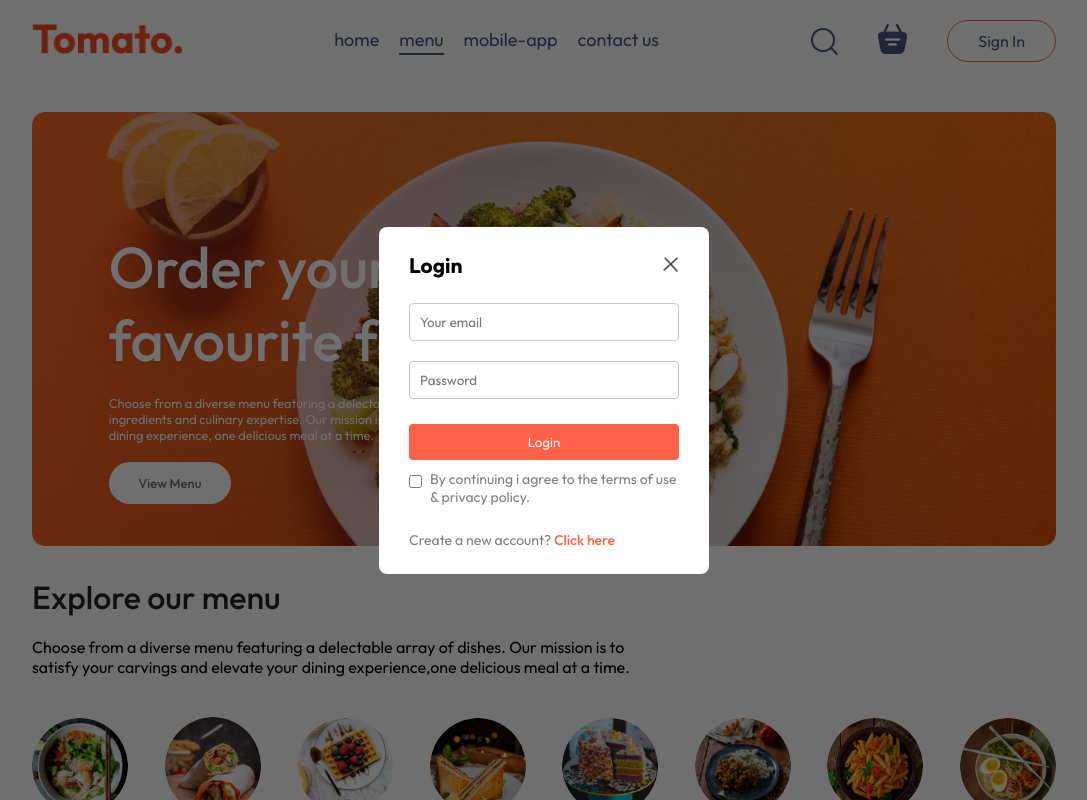
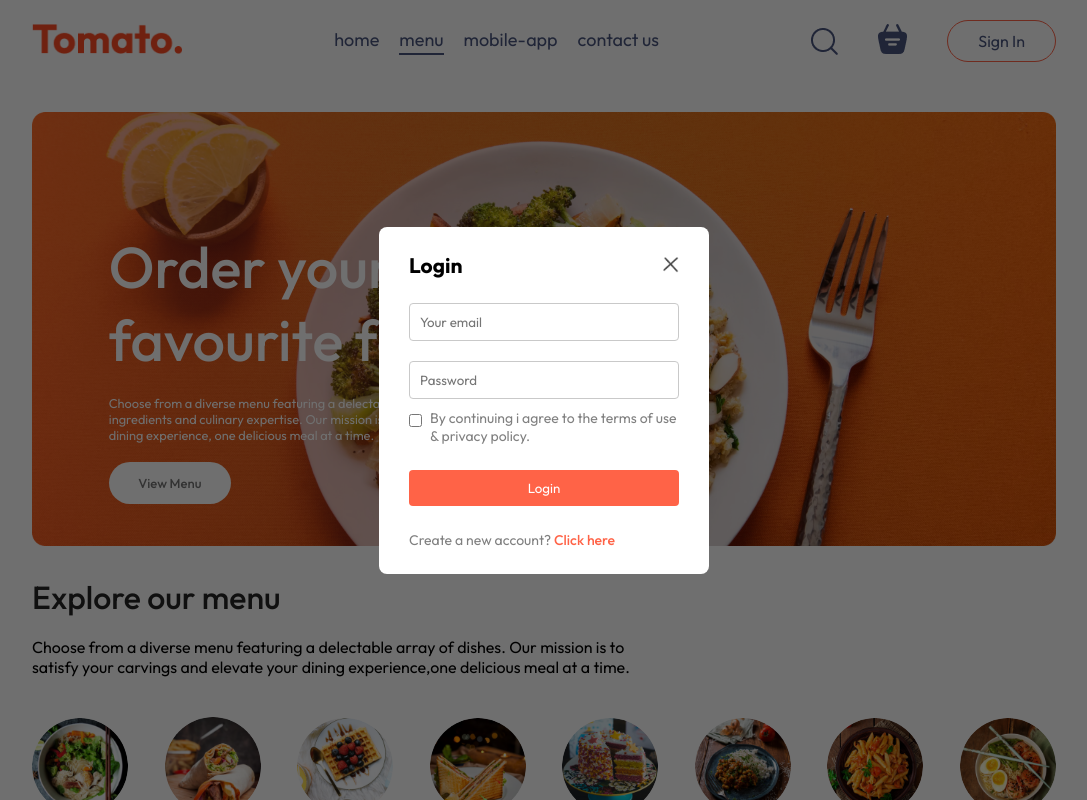
Before and after one commit to Manoj-Kande/food_del_before_s3, a React (Vite) app in the folder frontend/: page / in a window 1280 px wide. Both pictures are taken after a click on the button "Sign In". Shown: the top 800 px of the page, without its empty margins (96-1183 px from the left). Built offline with nearby package versions, Linux system fonts and the light colour scheme; no server answers.

Commit message:
changes in ui

```diff
--- a/frontend/src/components/loginpopup/LoginPopUp.jsx
+++ b/frontend/src/components/loginpopup/LoginPopUp.jsx
@@ -77,11 +77,11 @@ const LoginPopUp = ({setShowLogin}) => {
                 <input type="text" name='email' onChange={onChangeHandler} value={data.email} placeholder='Your email' required />
                 <input name='password' onChange={onChangeHandler} value={data.password} type="password" placeholder='Password' required />
             </div>
-            <button type='submit' >{currState==="Sign Up"?"Create account":"Login"}</button>
             <div className="login-popup-condition">
                 <input type="checkbox" required />
                 <p>By continuing i agree to the terms of use & privacy policy.</p>
             </div>
+            <button type='submit' >{currState==="Sign Up"?"Create account":"Login"}</button>
             {
                 currState==="Login"?<p>Create a new account? <span onClick={()=>setCurrState("Sign Up")} >Click here</span></p>
                 :<p>Already have an account? <span onClick={()=>setCurrState("Login")} >Login here</span></p>
```
